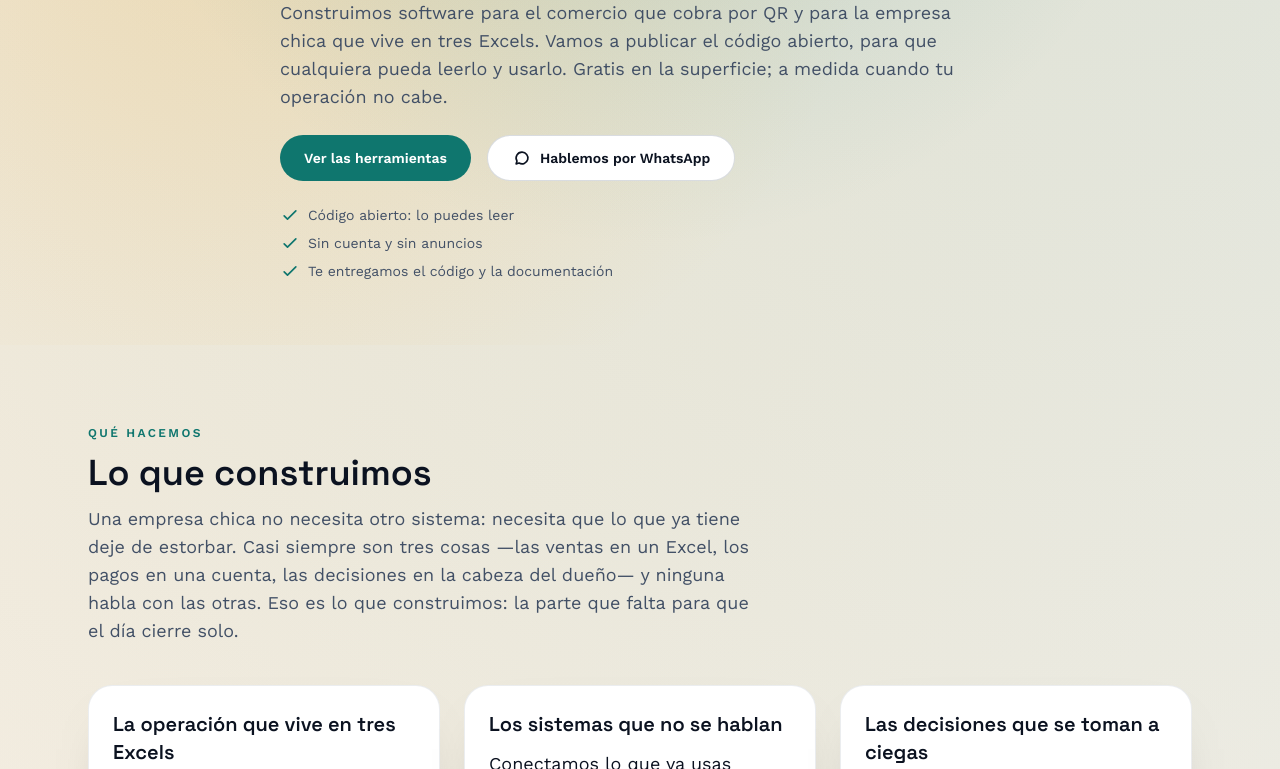
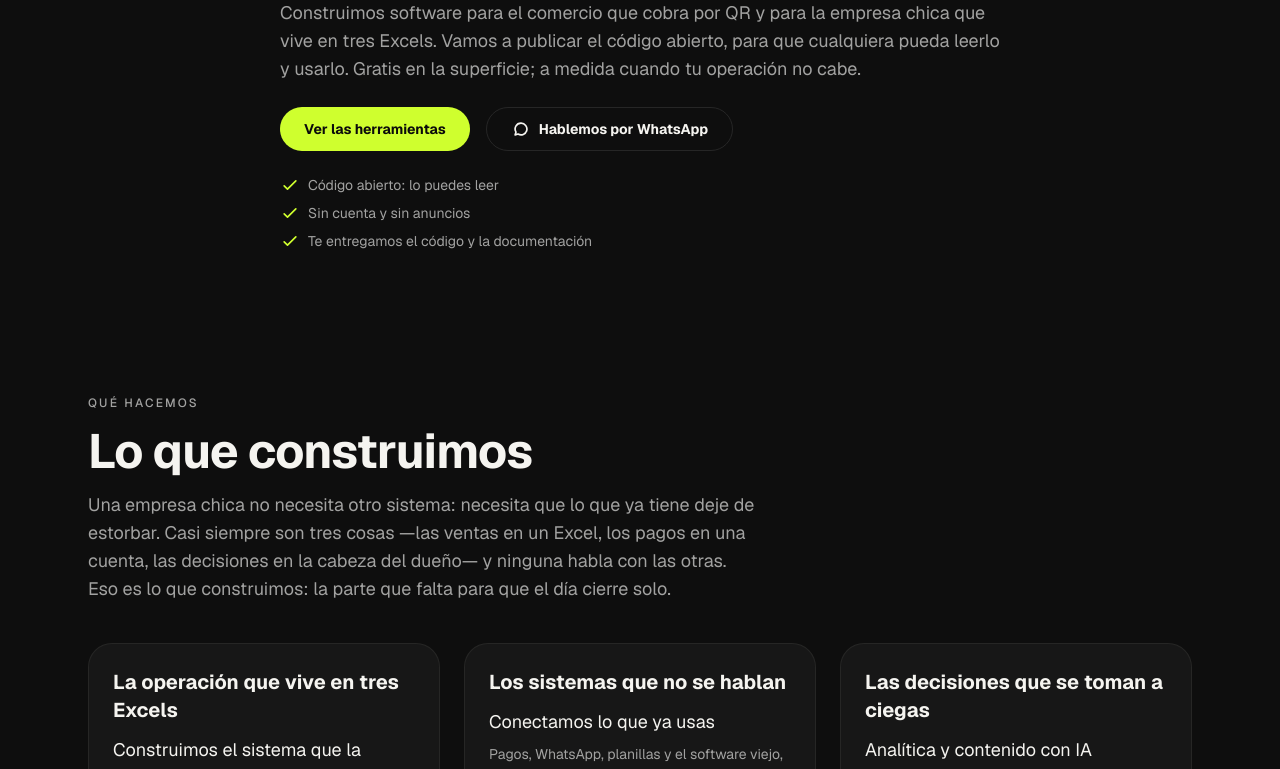
Before and after one commit to STK1321/ASSSIE-LANDING, an Astro site: page / in a window 1280 px wide. Shown: the part 377-1146 px from the top of the page. Built offline with nearby package versions, Linux system fonts and the light colour scheme; Astro itself is replaced by a stand-in of ours.

Commit message:
feat(design): add Lemon dark and lime design foundation
Replace the teal/cream palette with the approved Lemon tokens, switch to
Geist and Geist Mono, drop the card/hero gradients, and restyle Button and
SectionHeading. Legacy Tailwind names are mapped to dark values so sections
can be rewritten incrementally without breaking.

```diff
--- a/src/components/atoms/Button.astro
+++ b/src/components/atoms/Button.astro
@@ -1,13 +1,13 @@
 ---
 const variants = {
-  primary: "bg-accent text-white hover:bg-accentDark shadow-soft",
-  ghost: "bg-white text-ink border border-slate/20 hover:border-accent",
-  dark: "bg-ink text-white hover:bg-slate"
+  primary: "bg-lemon text-onLemon hover:brightness-105",
+  ghost: "border border-divider bg-transparent text-text hover:bg-elevated",
+  dark: "bg-elevated text-text hover:bg-divider"
 } as const;
 const sizes = {
-  sm: "px-4 py-2 text-sm",
-  md: "px-6 py-3 text-sm",
-  lg: "px-8 py-4 text-base"
+  sm: "min-h-[44px] px-4 text-sm",
+  md: "min-h-[44px] px-6 text-sm",
+  lg: "min-h-[48px] px-8 text-base"
 } as const;
 
 type Variant = keyof typeof variants;
@@ -30,7 +30,7 @@ const {
 };
 
 const base =
-  "inline-flex items-center justify-center gap-2 rounded-full font-semibold transition focus-visible:outline-none focus-visible:ring-2 focus-visible:ring-accent focus-visible:ring-offset-2 focus-visible:ring-offset-white";
+  "inline-flex items-center justify-center gap-2 rounded-full font-semibold transition-colors duration-200 ease-out focus-visible:outline-none focus-visible:ring-2 focus-visible:ring-lemon focus-visible:ring-offset-2 focus-visible:ring-offset-page";
 const classes = `${base} ${variants[variant] ?? variants.primary} ${sizes[size] ?? sizes.md} ${className}`;
 const Tag = as;
 ---
--- a/src/components/molecules/SectionHeading.astro
+++ b/src/components/molecules/SectionHeading.astro
@@ -1,13 +1,15 @@
 ---
 const { eyebrow, title, subtitle, align = "left" } = Astro.props;
 const alignClass = align === "center" ? "text-center" : "text-left";
+const subtitleClass =
+  align === "center"
+    ? "mx-auto max-w-2xl text-base leading-relaxed text-muted sm:text-lg"
+    : "max-w-2xl text-base leading-relaxed text-muted sm:text-lg";
 ---
-<div class={`space-y-3 ${alignClass}`}>
+<div class={`flex flex-col gap-4 ${alignClass}`}>
   {eyebrow ? (
-    <p class="text-xs font-semibold uppercase tracking-[0.2em] text-accent">{eyebrow}</p>
+    <p class="text-xs font-medium uppercase tracking-[0.18em] text-muted">{eyebrow}</p>
   ) : null}
-  <h2 class="font-display text-3xl font-semibold text-ink sm:text-4xl">{title}</h2>
-  {subtitle ? (
-    <p class="max-w-2xl text-base text-slate sm:text-lg">{subtitle}</p>
-  ) : null}
+  <h2 class="font-display text-3xl font-semibold leading-[1.05] tracking-[-0.02em] text-text sm:text-4xl md:text-5xl">{title}</h2>
+  {subtitle ? <p class={subtitleClass}>{subtitle}</p> : null}
 </div>
--- a/src/layouts/BaseLayout.astro
+++ b/src/layouts/BaseLayout.astro
@@ -33,18 +33,18 @@ const jsonLdItems = jsonLd as Record<string, unknown>[];
     <link
       rel="preload"
       as="style"
-      href="https://fonts.googleapis.com/css2?family=Space+Grotesk:wght@600&family=Work+Sans:wght@400;600&display=swap"
+      href="https://fonts.googleapis.com/css2?family=Geist:wght@400;500;700&family=Geist+Mono:wght@400&display=swap"
     />
     <link
       rel="stylesheet"
-      href="https://fonts.googleapis.com/css2?family=Space+Grotesk:wght@600&family=Work+Sans:wght@400;600&display=swap"
+      href="https://fonts.googleapis.com/css2?family=Geist:wght@400;500;700&family=Geist+Mono:wght@400&display=swap"
       media="print"
       onload="this.media='all'"
     />
     <noscript>
       <link
         rel="stylesheet"
-        href="https://fonts.googleapis.com/css2?family=Space+Grotesk:wght@600&family=Work+Sans:wght@400;600&display=swap"
+        href="https://fonts.googleapis.com/css2?family=Geist:wght@400;500;700&family=Geist+Mono:wght@400&display=swap"
       />
     </noscript>
     <noscript>
@@ -75,14 +75,14 @@ const jsonLdItems = jsonLd as Record<string, unknown>[];
     <meta name="twitter:description" content={seo.description} />
     <meta name="twitter:image" content={seo.image} />
 
-    <meta name="theme-color" content="#0f766e" />
+    <meta name="theme-color" content="#0E0E0E" />
 
     {jsonLdItems.map((item) => (
       <script type="application/ld+json" set:html={JSON.stringify(item)} is:inline />
     ))}
   </head>
   <body>
-    <a href="#main" class="sr-only focus:not-sr-only focus:absolute focus:left-4 focus:top-4 focus:z-50 focus:rounded-full focus:bg-white focus:px-4 focus:py-2">
+    <a href="#main" class="sr-only focus:not-sr-only focus:absolute focus:left-4 focus:top-4 focus:z-50 focus:rounded-full focus:bg-elevated focus:px-4 focus:py-2 focus:text-text">
       Saltar al contenido
     </a>
     <Header />
--- a/src/layouts/ProductLayout.astro
+++ b/src/layouts/ProductLayout.astro
@@ -12,7 +12,7 @@ const {
   image,
   noindex = false,
   jsonLd = [],
-  accent = "#0f766e",
+  accent = "#CFFF2E",
 } = Astro.props as {
   title?: string;
   description?: string;
@@ -37,18 +37,18 @@ const jsonLdItems = jsonLd as Record<string, unknown>[];
     <link
       rel="preload"
       as="style"
-      href="https://fonts.googleapis.com/css2?family=Space+Grotesk:wght@600&family=Work+Sans:wght@400;600&display=swap"
+      href="https://fonts.googleapis.com/css2?family=Geist:wght@400;500;700&family=Geist+Mono:wght@400&display=swap"
     />
     <link
       rel="stylesheet"
-      href="https://fonts.googleapis.com/css2?family=Space+Grotesk:wght@600&family=Work+Sans:wght@400;600&display=swap"
+      href="https://fonts.googleapis.com/css2?family=Geist:wght@400;500;700&family=Geist+Mono:wght@400&display=swap"
       media="print"
       onload="this.media='all'"
     />
     <noscript>
       <link
         rel="stylesheet"
-        href="https://fonts.googleapis.com/css2?family=Space+Grotesk:wght@600&family=Work+Sans:wght@400;600&display=swap"
+        href="https://fonts.googleapis.com/css2?family=Geist:wght@400;500;700&family=Geist+Mono:wght@400&display=swap"
       />
     </noscript>
     <noscript>
@@ -79,14 +79,14 @@ const jsonLdItems = jsonLd as Record<string, unknown>[];
     <meta name="twitter:description" content={seo.description} />
     <meta name="twitter:image" content={seo.image} />
 
-    <meta name="theme-color" content="#0f766e" />
+    <meta name="theme-color" content="#0E0E0E" />
 
     {jsonLdItems.map((item) => (
       <script type="application/ld+json" set:html={JSON.stringify(item)} is:inline />
     ))}
   </head>
   <body style={`--product-accent:${accent}`}>
-    <a href="#main" class="sr-only focus:not-sr-only focus:absolute focus:left-4 focus:top-4 focus:z-50 focus:rounded-full focus:bg-white focus:px-4 focus:py-2">
+    <a href="#main" class="sr-only focus:not-sr-only focus:absolute focus:left-4 focus:top-4 focus:z-50 focus:rounded-full focus:bg-elevated focus:px-4 focus:py-2 focus:text-text">
       Saltar al contenido
     </a>
     <Header />
--- a/src/styles/global.css
+++ b/src/styles/global.css
@@ -3,8 +3,8 @@
 @tailwind utilities;
 
 :root {
-  color-scheme: light;
-  --product-accent: #0f766e;
+  color-scheme: dark;
+  --product-accent: #cfff2e;
 }
 
 * {
@@ -17,11 +17,9 @@ html {
 
 body {
   margin: 0;
-  font-family: "Work Sans", system-ui, sans-serif;
-  color: #0b1220;
-  background: radial-gradient(circle at 10% 10%, rgba(245, 158, 11, 0.08), transparent 45%),
-    radial-gradient(circle at 85% 0%, rgba(15, 118, 110, 0.12), transparent 40%),
-    #f7f3ee;
+  font-family: "Geist", system-ui, sans-serif;
+  color: #f5f4f0;
+  background: #0e0e0e;
 }
 
 img {
@@ -35,12 +33,12 @@ a {
 }
 
 :focus-visible {
-  outline: 2px solid #0f766e;
+  outline: 2px solid #cfff2e;
   outline-offset: 2px;
 }
 
 ::selection {
-  background: rgba(15, 118, 110, 0.2);
+  background: rgba(207, 255, 46, 0.25);
 }
 
 .reveal,
--- a/tailwind.config.cjs
+++ b/tailwind.config.cjs
@@ -1,30 +1,41 @@
 /** @type {import('tailwindcss').Config} */
+// Lemon visual system tokens.
+// Source of truth: docs/superpowers/specs/2026-11-28-asssie-landing-lemon-visual-system.md
 module.exports = {
   content: ["./src/**/*.{astro,html,js,jsx,ts,tsx}"],
   theme: {
     extend: {
       colors: {
-        ink: "#0b1220",
-        slate: "#425066",
-        mist: "#eef1f6",
-        surface: "#f7f3ee",
-        accent: "#0f766e",
-        accentDark: "#0b5c56",
-        glow: "#f59e0b"
+        page: "#0E0E0E",
+        card: "#171717",
+        elevated: "#1E1E1E",
+        divider: "#262626",
+        lemon: "#CFFF2E",
+        onLemon: "#0B0B0B",
+        green: "#00DF1A",
+        deepGreen: "#003D1B",
+        text: "#F5F4F0",
+        muted: "#A2A2A1",
+        danger: "#EB3131",
+        warning: "#F6B60B",
+
+        // Legacy aliases still passed by the section components. They resolve
+        // to the dark values above so the in-progress re-skin stays legible.
+        ink: "#F5F4F0",
+        slate: "#A2A2A1",
+        mist: "#1E1E1E",
+        surface: "#171717",
+        accent: "#CFFF2E",
+        white: "#171717"
       },
       fontFamily: {
-        display: ["Space Grotesk", "ui-sans-serif", "system-ui"],
-        body: ["Work Sans", "ui-sans-serif", "system-ui"]
+        display: ["Geist", "ui-sans-serif", "system-ui", "sans-serif"],
+        body: ["Geist", "ui-sans-serif", "system-ui", "sans-serif"],
+        mono: ["Geist Mono", "ui-monospace", "SFMono-Regular", "monospace"]
       },
-      boxShadow: {
-        card: "0 24px 60px -40px rgba(15, 23, 42, 0.5)",
-        soft: "0 18px 40px -30px rgba(15, 118, 110, 0.45)"
-      },
-      backgroundImage: {
-        hero:
-          "radial-gradient(circle at top, rgba(15, 118, 110, 0.18), transparent 60%), radial-gradient(circle at 20% 20%, rgba(245, 158, 11, 0.18), transparent 55%)",
-        grid:
-          "linear-gradient(rgba(15, 23, 42, 0.08) 1px, transparent 1px), linear-gradient(90deg, rgba(15, 23, 42, 0.08) 1px, transparent 1px)"
+      borderRadius: {
+        card: "24px",
+        medium: "20px"
       }
     }
   },
```
Also changed, not shown: docs/superpowers/specs/2026-11-28-asssie-landing-lemon-visual-system.md (added, +86 -0 lines), docs/superpowers/t1-lemon-foundation.md (added, +72 -0 lines).
